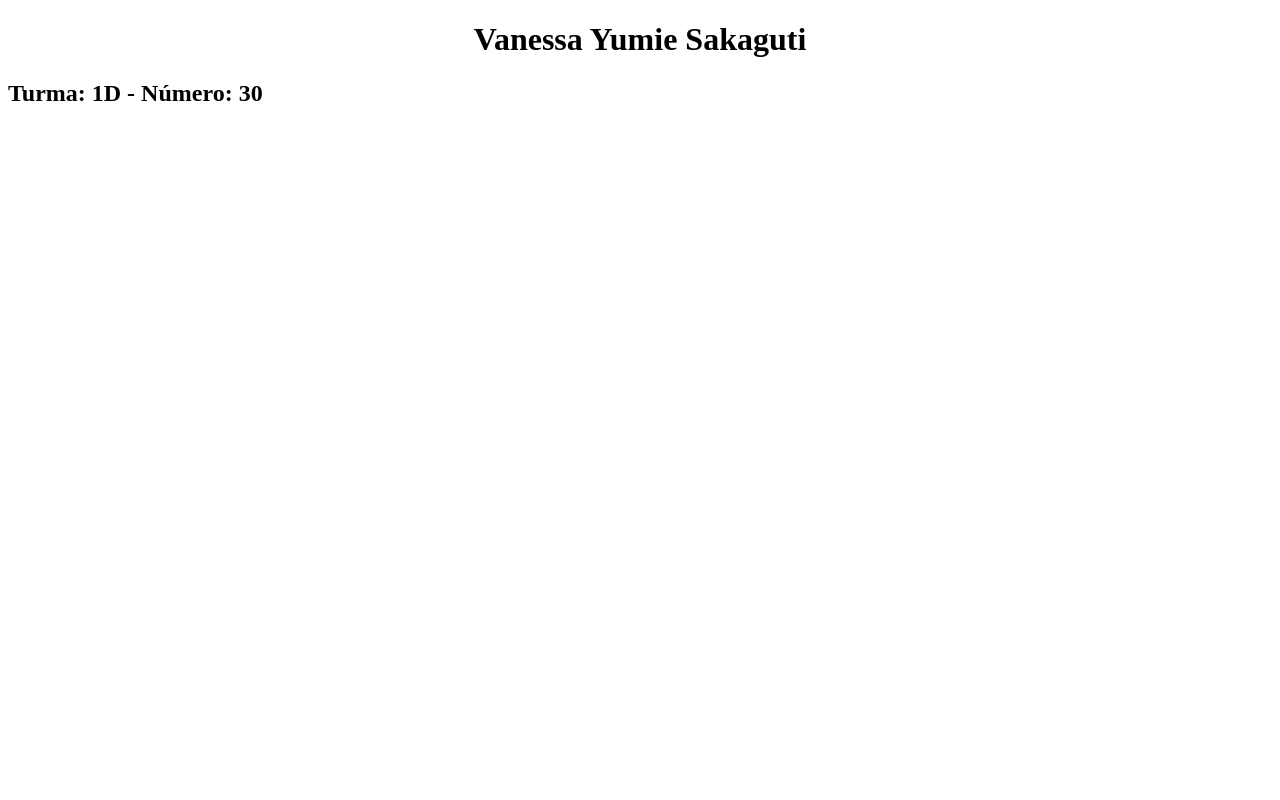
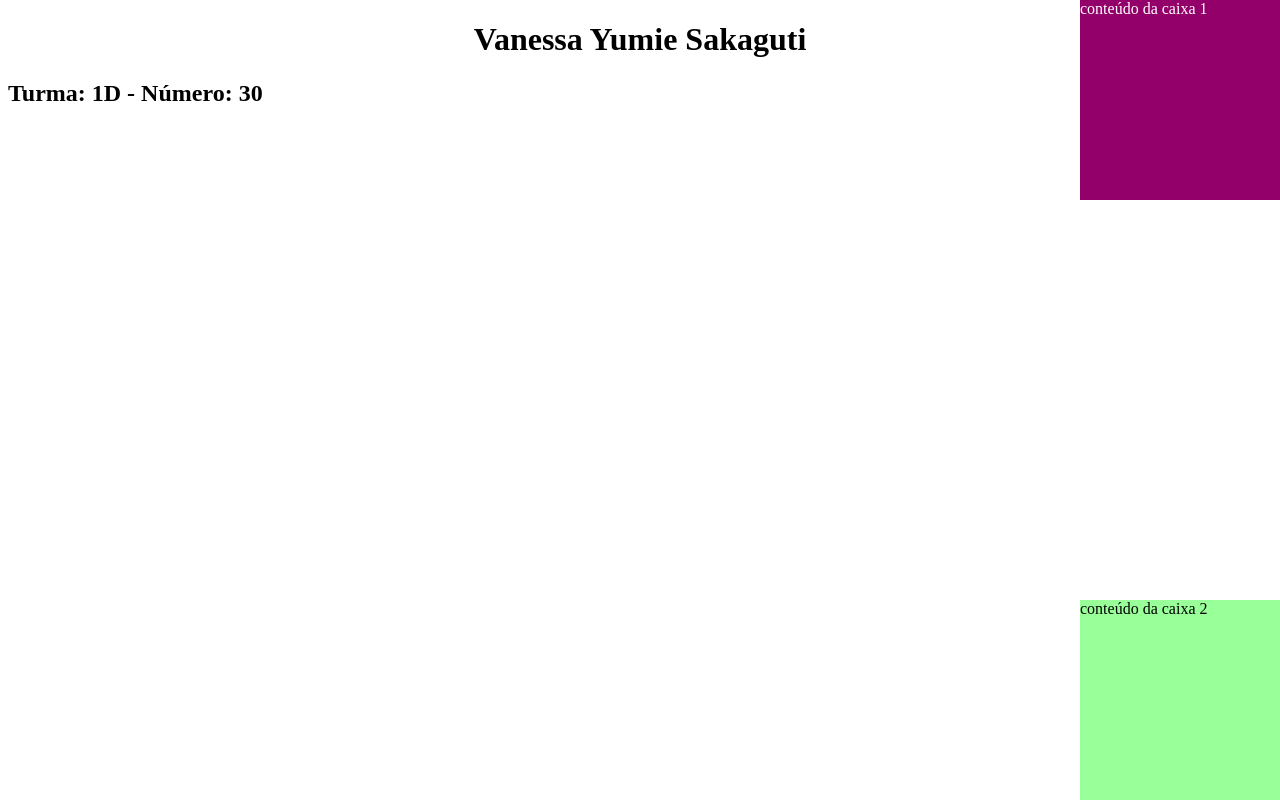
Before and after one commit to yuudemo/primeirod_2t, a plain HTML site: page index.html in a window 1280 px wide. Drawn offline with Linux system fonts and the light colour scheme.

Commit message:
aula 29-07

```diff
--- a/estilo.css
+++ b/estilo.css
@@ -3,33 +3,25 @@ body {
 }
 h1 {
   text-align: center;
+
 }
 .caixa1 {
   position: absolute;
-    background: #336666;
+  background: #930069;
   color: #FFFFFF;
-    width: 200px;
+  width:200px;
   height: 200px;
-    right: 0;
-    bottom: 0;
+  right:0px;
+  top:0;
 }
 
  .caixa2 {
    position: absolute;
-    background: red;
-    color: #FFFFFF;
-    width: 200px;
-    height: 200px;
-    right: 205px;
-    bottom: 0;
-}
-
-.caixa3 {
-    position: absolute;
-    background: green;
-    color: #FFFFFF;
-    width: 200px;
+   background: #99FF99;
+   color: #black;
+   width:200px;
    height: 200px;
    right: 0;
-    bottom: 205px;
+   bottom: 0;
+
  }
--- a/index.html
+++ b/index.html
@@ -6,7 +6,15 @@
     <link rel="stylesheet" href="estilo.css">
   </head>
   <body>
-    <h1>Vanessa Yumie Sakaguti</h1>
+    <h1>Vanessa Yumie Sakaguti </h1>
     <h2>Turma: 1D  - Número: 30</h2>
+    <div class="caixa1">
+      conteúdo da caixa 1
+    </div>
+
+    <div class="caixa2">
+      conteúdo da caixa 2
+
+    </div>
   </body>
 </html>
```
Lines whose indentation alone changed are shown as unchanged.
